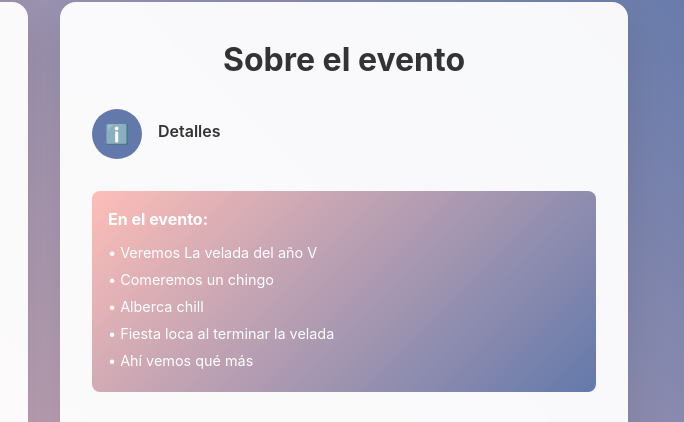
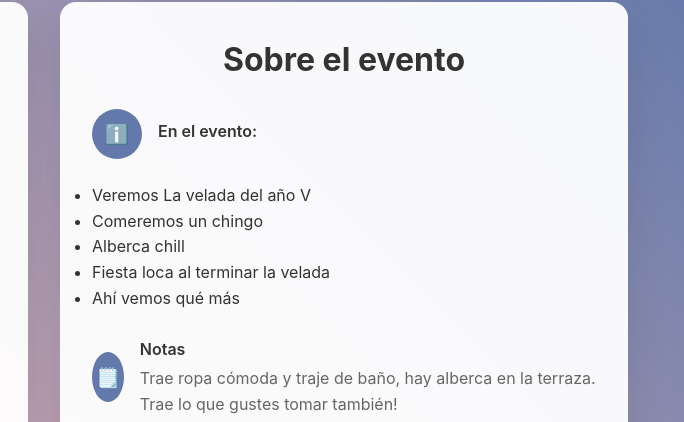
Before and after one commit to danflr/public-assets, a plain HTML site: page desvelada/index.html in a window 1280 px wide. Shown: the part 862-1284 px from the top of the page, 596-1280 px from the left. Drawn offline with Linux system fonts and the light colour scheme.

```diff
--- a/desvelada/index.html
+++ b/desvelada/index.html
@@ -369,20 +369,17 @@
                     <div class="detail-item">
                         <div class="detail-icon icon-calendar">ℹ️</div>
                         <div class="detail-text">
-                            <h4>Detalles</h4>
+                            <h4>En el evento:</h4>
                         </div>
                     </div>
 
-                    <div class="highlight-box">
-                        <h4>En el evento:</h4>
                         <ul>
-                            <li>• Veremos La velada del año V</li>
-                            <li>• Comeremos un chingo</li>
-                            <li>• Alberca chill</li>
-                            <li>• Fiesta loca al terminar la velada</li>
-                            <li>• Ahí vemos qué más</li>
+                            <li>Veremos La velada del año V</li>
+                            <li>Comeremos un chingo</li>
+                            <li>Alberca chill</li>
+                            <li>Fiesta loca al terminar la velada</li>
+                            <li>Ahí vemos qué más</li>
                         </ul>
-                    </div>
                     <br/>
                     <div class="detail-item">
                         <div class="detail-icon icon-location">🗒️</div>
```
Also changed, not shown: fonts/pokemon-emerald.ttf (added).
